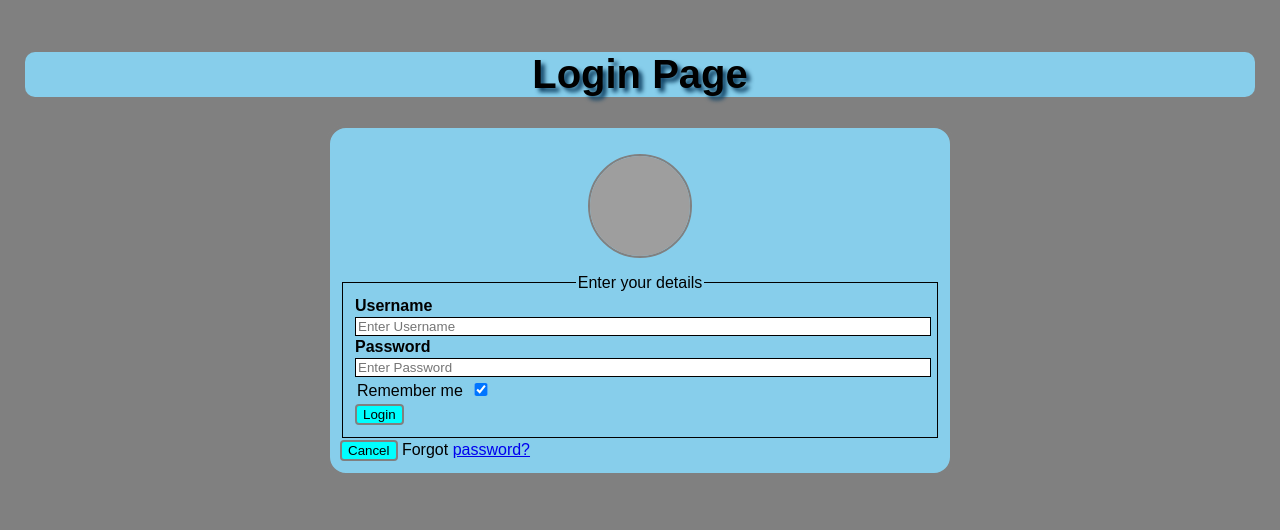
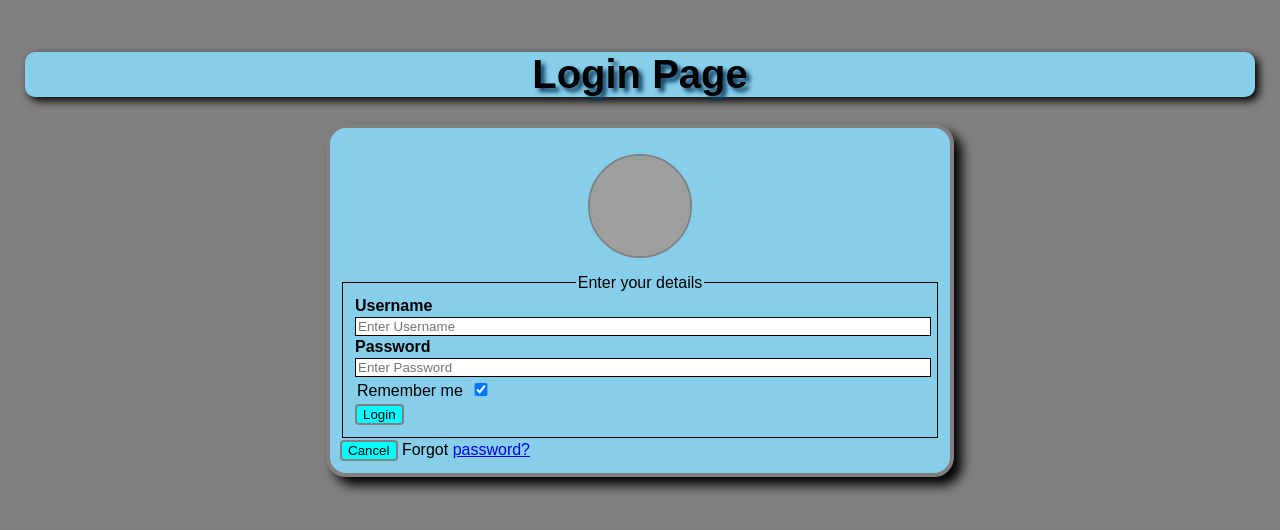
Before and after one commit to mukeshkumar99422/web_d, a plain HTML site: page online_book_store_login_page.html in a window 1280 px wide. Drawn offline with Linux system fonts and the light colour scheme; grey boxes are pictures that could not be loaded.

Commit message:
online_book_store_login_page.html

```diff
--- a/online_book_store_login_page.html
+++ b/online_book_store_login_page.html
@@ -19,7 +19,7 @@ body {
   background-color:skyblue;
   min-width:400px;
   border-radius:10px;
-
+  box-shadow:4px 4px 8px;
 }
 .main{
   width:80%;
@@ -31,6 +31,7 @@ body {
   padding:10px;
   background-color: skyblue;
   border-radius: 20px;
+  box-shadow:8px 8px 12px;
 }
 .container{
   border:1px solid black;
```
